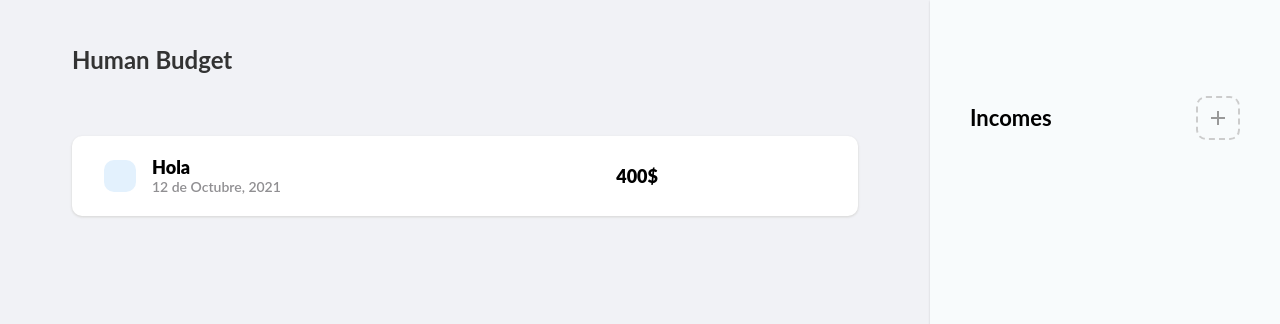
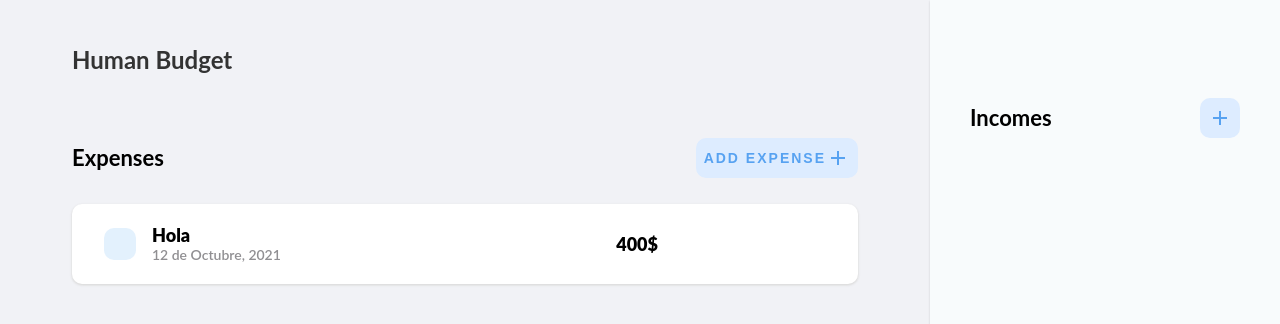
Before and after one commit to AlbaCasas/human-budget, a React (Create React App) app: page / in a window 1280 px wide. Shown: the top 324 px of the page. Built offline with nearby package versions, Linux system fonts and the light colour scheme; the HTML template or start-up script is replaced by a standard one.

Commit message:
Add expenses heading to App

```diff
--- a/src/components/IconCard/IconCard.css
+++ b/src/components/IconCard/IconCard.css
@@ -1,7 +1,7 @@
 .iconCard {
-    padding: 16px;
     display: flex;
     align-items: center;
+    padding: 16px 0;
 }
 
 .iconCard__title {
--- a/src/components/Sidebar/Sidebar.css
+++ b/src/components/Sidebar/Sidebar.css
@@ -8,4 +8,5 @@
     display: flex;
     align-items: center;
     justify-content: space-between;
+    margin-bottom: 16px;
 }
--- a/src/components/Sidebar/Sidebar.jsx
+++ b/src/components/Sidebar/Sidebar.jsx
@@ -6,7 +6,7 @@ const Sidebar = (props) => {
     return <aside className={`sidebar ${props.className}`}>
         <div className="sidebar__heading">
             <Title>Incomes</Title>
-            <Button icon="plus" variant="outlined"/>
+            <Button icon="plus" variant="default"/>
         </div>
     </aside>;
 }
--- /dev/null
+++ b/src/pages/App.css
@@ -0,0 +1,6 @@
+.app__heading {
+    display: flex;
+    align-items: center;
+    margin-bottom: 24px;
+    justify-content: space-between;
+}
--- a/src/pages/App.js
+++ b/src/pages/App.js
@@ -1,10 +1,17 @@
 import Layout from "../components/Layout";
 import ExpenseCard from "../components/ExpenseCard";
+import Title from "../components/Title";
+import Button from "../components/Button";
+import "./App.css";
 
 function App() {
   return (
-    <div className="App">
+    <div className="app">
       <Layout>
+        <div className="app__heading">
+          <Title>Expenses</Title>
+          <Button icon="plus" variant="default" text="Add Expense"/>
+        </div>
         <ExpenseCard title="Hola" date="12 de Octubre, 2021" amount="400$" />
       </Layout>
     </div>
```
